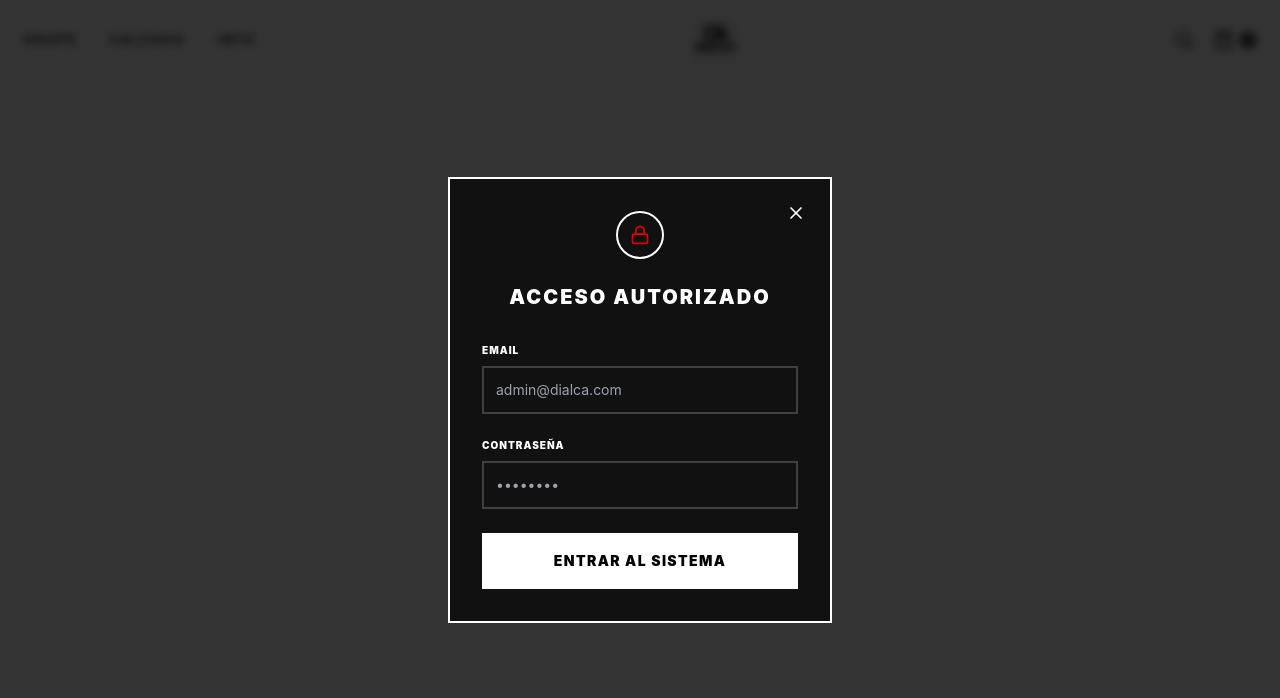
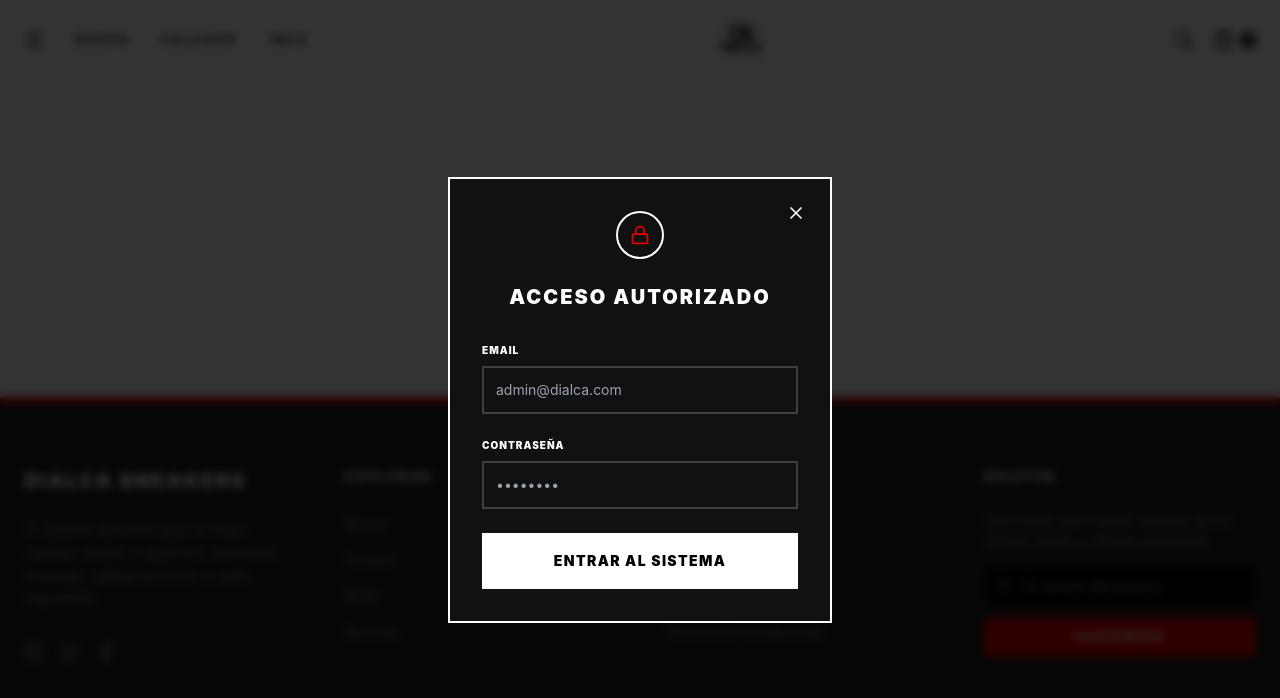
Before and after one commit to AndresAlcala/dialca-sneakers, a React (Vite) app in the folder sneaker-frontend/: page /admin in a window 1280 px wide. Shown: the top 698 px of the page. Built offline with nearby package versions, Linux system fonts and the light colour scheme; no server answers.

Commit message:
feat: añadir menu lateral oscuro y footer profesional

```diff
--- a/sneaker-frontend/src/App.jsx
+++ b/sneaker-frontend/src/App.jsx
@@ -13,13 +13,15 @@ import { sneakerApi } from './api/sneakerApi';
 import { useSneakers } from './hooks/useSneakers';
 import { CartProvider } from './context/CartContext';
 
+import Footer from './components/layout/Footer';
+
 function MainCatalog() {
   const { sneakers, loading, error, refreshSneakers } = useSneakers();
   const [selectedSneaker, setSelectedSneaker] = useState(null);
 
   return (
     <>
-      <main className="max-w-7xl mx-auto px-6 py-16">
+      <main className="max-w-7xl mx-auto px-6 py-16 min-h-screen">
         <div className="mb-12 border-b border-neutral-200 pb-6 flex items-baseline justify-between">
           <div>
             <span className="text-[10px] font-mono tracking-widest uppercase text-neutral-500 block mb-1">
@@ -58,11 +60,11 @@ function AppContent() {
   const [isAuthenticated, setIsAuthenticated] = useState(!!localStorage.getItem('token'));
   const location = useLocation();
 
-  // Ocultamos la barra de navegación en el checkout para evitar distracciones
+  // Ocultamos la barra de navegación y el footer en el checkout para evitar distracciones
   const showNavbar = !location.pathname.startsWith('/checkout');
 
   return (
-    <div className="min-h-screen bg-white text-black selection:bg-supreme-red selection:text-white">
+    <div className="min-h-screen bg-white text-black selection:bg-supreme-red selection:text-white flex flex-col">
       {showNavbar && (
         <Navbar
           isAuthenticated={isAuthenticated}
@@ -73,6 +75,8 @@ function AppContent() {
         />
       )}
 
+      {/* Contenedor principal que empuja el footer hacia abajo */}
+      <div className="flex-grow">
         <Routes>
           <Route path="/" element={<MainCatalog />} />
           <Route path="/cart" element={<CartPage />} />
@@ -81,6 +85,10 @@ function AppContent() {
           {/* Rutas para administradores */}
           <Route path="/admin" element={<AdminRoute isAuthenticated={isAuthenticated} setIsAuthenticated={setIsAuthenticated} />} />
         </Routes>
+      </div>
+
+      {/* Renderizamos el Footer solo donde se muestra el Navbar */}
+      {showNavbar && <Footer />}
     </div>
   );
 }
--- /dev/null
+++ b/sneaker-frontend/src/components/layout/Footer.jsx
@@ -0,0 +1,83 @@
+import React from 'react';
+import { Instagram, Twitter, Facebook, Mail } from 'lucide-react';
+import { useNavigate } from 'react-router-dom';
+
+export default function Footer() {
+  const navigate = useNavigate();
+
+  return (
+    <footer className="bg-[#1a1f24] text-white pt-16 pb-8 border-t-[6px] border-supreme-red">
+      <div className="max-w-7xl mx-auto px-6 grid grid-cols-1 md:grid-cols-4 gap-12 mb-12">
+        {/* Información de la marca */}
+        <div className="space-y-4">
+          <h3 className="text-xl font-black tracking-widest uppercase mb-6">Dialca Sneakers</h3>
+          <p className="text-sm text-neutral-400 leading-relaxed">
+            Tu destino definitivo para el mejor calzado urbano y deportivo. Ediciones limitadas, calidad premium y estilo inigualable.
+          </p>
+          <div className="flex gap-4 pt-4">
+            <a href="#" className="text-neutral-400 hover:text-supreme-red transition-colors" aria-label="Instagram"><Instagram className="w-5 h-5" /></a>
+            <a href="#" className="text-neutral-400 hover:text-supreme-red transition-colors" aria-label="Twitter"><Twitter className="w-5 h-5" /></a>
+            <a href="#" className="text-neutral-400 hover:text-supreme-red transition-colors" aria-label="Facebook"><Facebook className="w-5 h-5" /></a>
+          </div>
+        </div>
+
+        {/* Enlaces Rápidos */}
+        <div>
+          <h4 className="text-sm font-black tracking-widest uppercase mb-6 text-neutral-300">Explorar</h4>
+          <ul className="space-y-3">
+            <li><button onClick={() => navigate('/nuevo')} className="text-sm text-neutral-400 hover:text-white transition-colors">Nuevo</button></li>
+            <li><button onClick={() => navigate('/hombre')} className="text-sm text-neutral-400 hover:text-white transition-colors">Hombre</button></li>
+            <li><button onClick={() => navigate('/mujer')} className="text-sm text-neutral-400 hover:text-white transition-colors">Mujer</button></li>
+            <li><button onClick={() => navigate('/running')} className="text-sm text-neutral-400 hover:text-white transition-colors">Running</button></li>
+          </ul>
+        </div>
+
+        {/* Soporte y Políticas */}
+        <div>
+          <h4 className="text-sm font-black tracking-widest uppercase mb-6 text-neutral-300">Soporte</h4>
+          <ul className="space-y-3">
+            <li><a href="#" className="text-sm text-neutral-400 hover:text-white transition-colors">Preguntas Frecuentes</a></li>
+            <li><a href="#" className="text-sm text-neutral-400 hover:text-white transition-colors">Políticas de Envío</a></li>
+            <li><a href="#" className="text-sm text-neutral-400 hover:text-white transition-colors">Devoluciones</a></li>
+            <li><button onClick={() => navigate('/terminos')} className="text-sm text-neutral-400 hover:text-white transition-colors">Términos y Condiciones</button></li>
+          </ul>
+        </div>
+
+        {/* Boletín Informativo (Newsletter) */}
+        <div>
+          <h4 className="text-sm font-black tracking-widest uppercase mb-6 text-neutral-300">Boletín</h4>
+          <p className="text-sm text-neutral-400 mb-4">Suscríbete para recibir noticias de los últimos drops y ofertas exclusivas.</p>
+          <form className="flex flex-col gap-3" onSubmit={(e) => e.preventDefault()}>
+            <div className="relative">
+              <Mail className="w-4 h-4 absolute left-3 top-1/2 -translate-y-1/2 text-neutral-500" />
+              <input
+                type="email"
+                placeholder="Tu correo electrónico"
+                required
+                className="w-full bg-black border border-neutral-700 text-sm text-white py-2 pl-9 pr-4 outline-none focus:border-supreme-red transition-colors"
+              />
+            </div>
+            <button
+              type="submit"
+              className="bg-supreme-red text-white text-xs font-bold tracking-widest uppercase py-3 hover:bg-white hover:text-black transition-colors"
+            >
+              Suscribirse
+            </button>
+          </form>
+        </div>
+      </div>
+
+      {/* Copyright e Iconos de pago */}
+      <div className="max-w-7xl mx-auto px-6 pt-8 border-t border-neutral-800 text-center flex flex-col md:flex-row justify-between items-center gap-4">
+        <p className="text-xs text-neutral-500">
+          &copy; 2026 DIALCA SNEAKERS. Todos los derechos reservados.
+        </p>
+        <div className="flex gap-4">
+          <div className="text-[10px] font-bold text-neutral-500 border border-neutral-700 px-2 py-1 rounded">VISA</div>
+          <div className="text-[10px] font-bold text-neutral-500 border border-neutral-700 px-2 py-1 rounded">MASTERCARD</div>
+          <div className="text-[10px] font-bold text-neutral-500 border border-neutral-700 px-2 py-1 rounded">AMEX</div>
+        </div>
+      </div>
+    </footer>
+  );
+}
--- a/sneaker-frontend/src/components/layout/Navbar.jsx
+++ b/sneaker-frontend/src/components/layout/Navbar.jsx
@@ -1,17 +1,26 @@
-import React from 'react';
+import React, { useState } from 'react';
 import { ShoppingBag, Search, Menu } from 'lucide-react';
 import { useCart } from '../../context/CartContext';
 import { useNavigate } from 'react-router-dom';
+import SidebarMenu from './SidebarMenu';
 
 export default function Navbar({ isAuthenticated, onLogout }) {
   const { cartTotalItems } = useCart();
   const navigate = useNavigate();
+  // Estado para controlar si el menú lateral (Sidebar) está abierto o cerrado
+  const [isMenuOpen, setIsMenuOpen] = useState(false);
 
   return (
+    <>
       <header className="sticky top-0 z-50 bg-white/95 backdrop-blur-sm border-b border-neutral-200">
         <div className="max-w-7xl mx-auto px-6 h-20 flex items-center justify-between">
           <div className="flex items-center gap-6">
-          <button className="md:hidden p-2 -ml-2" aria-label="Menú">
+            {/* Botón de Menú Hamburguesa (visible en todas las pantallas ahora) */}
+            <button
+              className="p-2 -ml-2 hover:text-supreme-red transition-colors"
+              aria-label="Menú"
+              onClick={() => setIsMenuOpen(true)}
+            >
               <Menu className="w-5 h-5" />
             </button>
             <nav className="hidden md:flex items-center gap-8 text-xs font-bold tracking-[0.2em]">
@@ -26,10 +35,11 @@ export default function Navbar({ isAuthenticated, onLogout }) {
             <img
               src="/dialca-logo.png"
               alt="DIALCA SNEAKERS"
-            className="h-10 md:h-12 w-auto object-contain"
+              className="h-10 md:h-12 w-auto object-contain cursor-pointer"
+              onClick={() => navigate('/')}
               onError={(e) => {
                 e.target.style.display = 'none';
-              e.target.parentElement.innerHTML = '<span class="text-lg md:text-xl font-black tracking-[0.2em] uppercase">DIALCA SNEAKERS</span>';
+                e.target.parentElement.innerHTML = '<span class="text-lg md:text-xl font-black tracking-[0.2em] uppercase cursor-pointer" onclick="window.location.href=\'/\'">DIALCA SNEAKERS</span>';
               }}
             />
           </div>
@@ -59,5 +69,9 @@ export default function Navbar({ isAuthenticated, onLogout }) {
           </div>
         </div>
       </header>
+
+      {/* Renderizamos el menú lateral pasándole los props de estado */}
+      <SidebarMenu isOpen={isMenuOpen} onClose={() => setIsMenuOpen(false)} />
+    </>
   );
 }
--- /dev/null
+++ b/sneaker-frontend/src/components/layout/SidebarMenu.jsx
@@ -0,0 +1,81 @@
+import React from 'react';
+import { X } from 'lucide-react';
+import { useNavigate } from 'react-router-dom';
+
+export default function SidebarMenu({ isOpen, onClose }) {
+  const navigate = useNavigate();
+
+  // Función auxiliar para navegar a una ruta y cerrar el menú automáticamente
+  const handleNavigation = (path) => {
+    navigate(path);
+    onClose();
+  };
+
+  return (
+    <>
+      {/* Capa oscura semitransparente que cubre el fondo cuando el menú está abierto */}
+      {isOpen && (
+        <div
+          className="fixed inset-0 bg-black/60 z-[60] backdrop-blur-sm transition-opacity duration-300"
+          onClick={onClose}
+        />
+      )}
+
+      {/* Contenedor del menú lateral oscuro que se desliza desde la izquierda */}
+      <div
+        className={`fixed top-0 left-0 h-full w-[85%] md:w-[400px] bg-[#1a1f24] text-white z-[70] transform transition-transform duration-300 ease-in-out ${
+          isOpen ? 'translate-x-0' : '-translate-x-full'
+        } overflow-y-auto`}
+      >
+        {/* Encabezado del menú con el botón para cerrar (X) */}
+        <div className="flex justify-end p-6">
+          <button
+            onClick={onClose}
+            className="text-neutral-400 hover:text-white transition-colors"
+            aria-label="Cerrar menú"
+          >
+            <X className="w-8 h-8" />
+          </button>
+        </div>
+
+        {/* Lista de enlaces principales del menú, con estilo minimalista */}
+        <nav className="flex flex-col px-8 py-2 space-y-8 mt-4">
+          <button
+            onClick={() => handleNavigation('/nuevo')}
+            className="text-left text-sm font-semibold tracking-wider hover:text-supreme-red transition-colors uppercase"
+          >
+            NUEVO
+          </button>
+
+          <button
+            onClick={() => handleNavigation('/hombre')}
+            className="text-left text-sm font-semibold tracking-wider hover:text-supreme-red transition-colors uppercase"
+          >
+            HOMBRE
+          </button>
+
+          <button
+            onClick={() => handleNavigation('/mujer')}
+            className="text-left text-sm font-semibold tracking-wider hover:text-supreme-red transition-colors uppercase"
+          >
+            MUJER
+          </button>
+
+          <button
+            onClick={() => handleNavigation('/terminos')}
+            className="text-left text-sm font-semibold tracking-wider hover:text-supreme-red transition-colors uppercase"
+          >
+            TÉRMINOS Y CONDICIONES
+          </button>
+
+          <button
+            onClick={() => handleNavigation('/running')}
+            className="text-left text-sm font-semibold tracking-wider hover:text-supreme-red transition-colors uppercase"
+          >
+            RUNNING
+          </button>
+        </nav>
+      </div>
+    </>
+  );
+}
```
Lines whose indentation alone changed are shown as unchanged.
